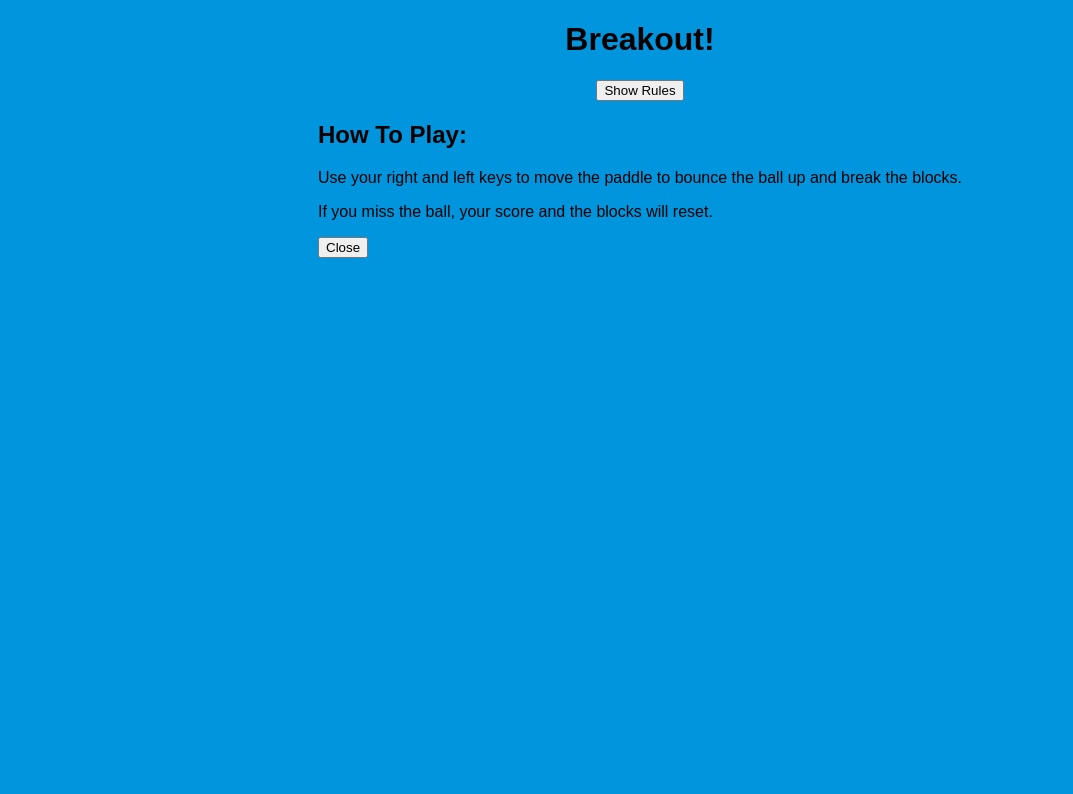
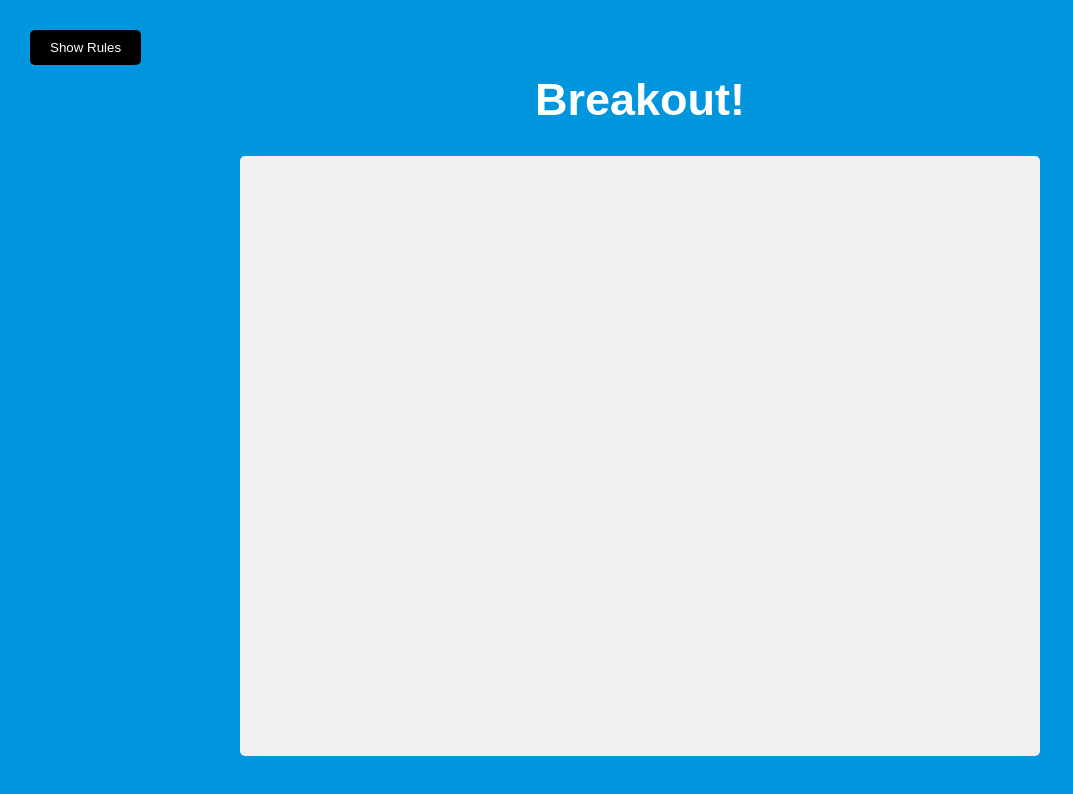
Before and after one commit to wubuchako/Breakout_game, a plain HTML site: page index.html in a window 1280 px wide. Shown: the whole page, without its empty margins (0-1073 px from the left). Drawn offline with Linux system fonts and the light colour scheme; a script that the page names is missing.

Commit message:
Added css

```diff
--- a/style.css
+++ b/style.css
@@ -12,3 +12,59 @@ body {
     min-height: 100vh;
     margin: 0;
 }
+
+h1 {
+    font-size: 45px;
+    color: #fff;
+}
+
+canvas {
+    background: #f0f0f0;
+    display: block;
+    border-radius: 5px;
+}
+
+.btn {
+    cursor: pointer;
+    border:0;
+    padding: 10px 20px;
+    background: #000;
+    color: #fff;
+    border-radius: 5px;
+}
+
+.btn:focus {
+    outline:0;
+}
+
+.btn:hover {
+    background: #222;
+}
+
+.btn:active {
+    transform:scale(0.98);
+}
+
+.rules-btn {
+    position: absolute;
+    top: 30px;
+    left: 30px;
+}
+
+.rules {
+    position: absolute;
+    top: 0;
+    left: 0;
+    background: #333;
+    color: #fff;
+    min-height: 100vh;
+    width: 400px;
+    padding: 20px;
+    line-height: 1.5;
+    transform: translateX(-400px);
+    transition: transform 1s ease-in-out;
+}
+
+.rules.show {
+    transform: translateX(0);
+}
```
